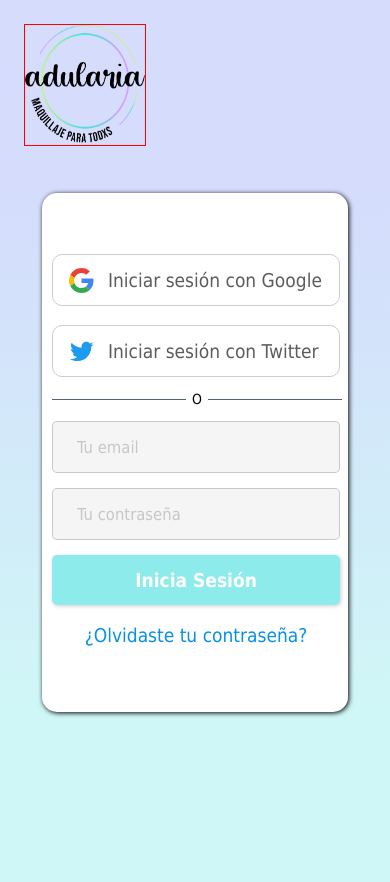
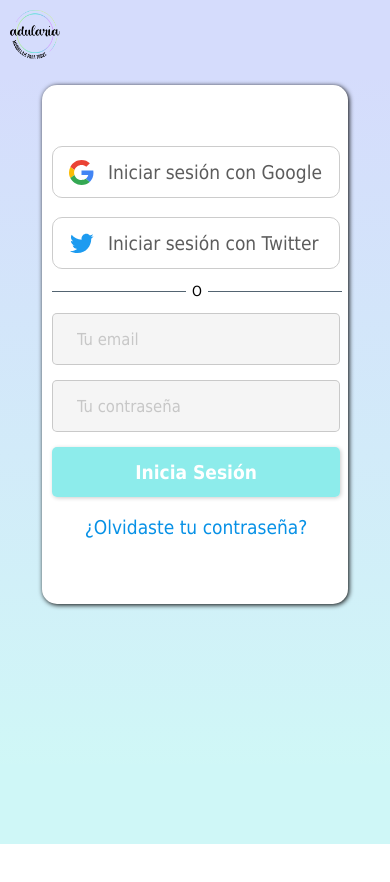
Before and after one commit to crisaridev/Adularia, a plain HTML site: page index.html in a window 390 px wide. After the commit the page ends 844 px from the top, so only its background shows below. Drawn offline with Linux system fonts and the light colour scheme.

Commit message:
edit queries

```diff
--- a/styles.css
+++ b/styles.css
@@ -184,19 +184,17 @@ button:hover {
   /* background: linear-gradient(to bottom, rgba(87, 116, 242, 0.25),rgba(66,224,222,.25)); */
 }
 
-@media screen and (max-width: 922px){
+@media screen and (max-width: 889px){
 
 .logo{
-  border: 1px solid red;
   margin-left: 24px;
-
   }
 
 
 
 }
 
-@media screen and (max-width: 750px){
+@media screen and (max-width: 747px){
   .login-container {
     width: 306px;
   }
@@ -211,13 +209,26 @@ button:hover {
 
 
 }
-@media screen and (max-width: 640px){
+@media screen and (max-width: 619px){
+  header {
+    height: 80px;
+  }
   .logo{
-    width: 120px;
-    height: 120px;
-    margin: 24px;
+    width: 50px;
+    height: 50px;
+    margin: 0;
+    margin: 10px 0px 0px 10px;
+  }
+  .login {
+    min-height: calc(100vh - 160px);
+
   }
   .login-container {
     width: 306px;
+    height: 519px;
+    margin-top: 5px;
+  }
+  .footer {
+    height: 80px;
   }
 }
```
